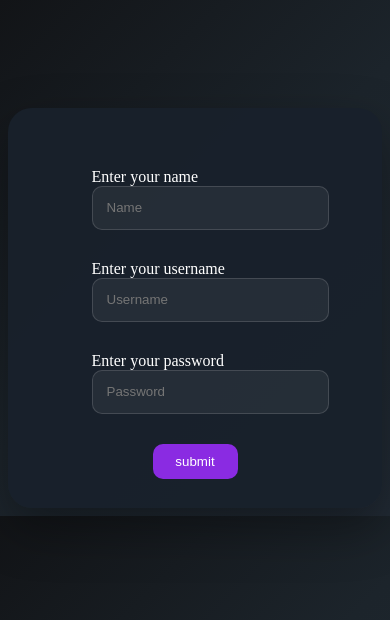
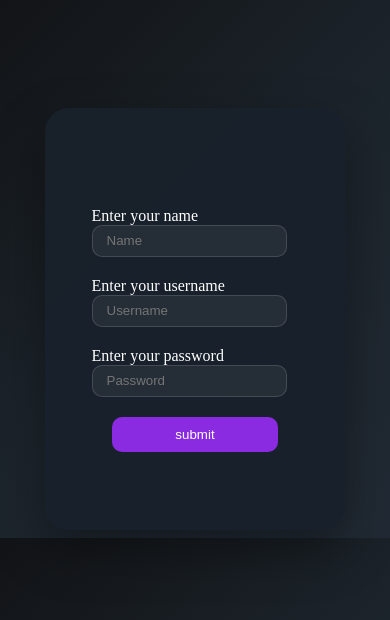
Before and after one commit to dibyajyotimishra001/Web-Development---Learning-Journey, a plain HTML site: page Log in page/Log in page V2/index.html in a window 390 px wide. Drawn offline with Linux system fonts and the light colour scheme.

Commit message:
Added responsiveness

```diff
--- a/Log in page/Log in page V2/style.css
+++ b/Log in page/Log in page V2/style.css
@@ -53,3 +53,19 @@ input:focus{
     justify-content: center;
     align-items: center;
 }
+@media(max-width: 440px){
+    .box{
+        width: 80%;
+        height: 50vh;
+    }
+    input{
+        width: 80%;
+        height: 30px;
+    }
+    .sub_btn{
+        width: 80%;
+    }
+    .name{
+    margin-top: 20px;
+}
+}
```
